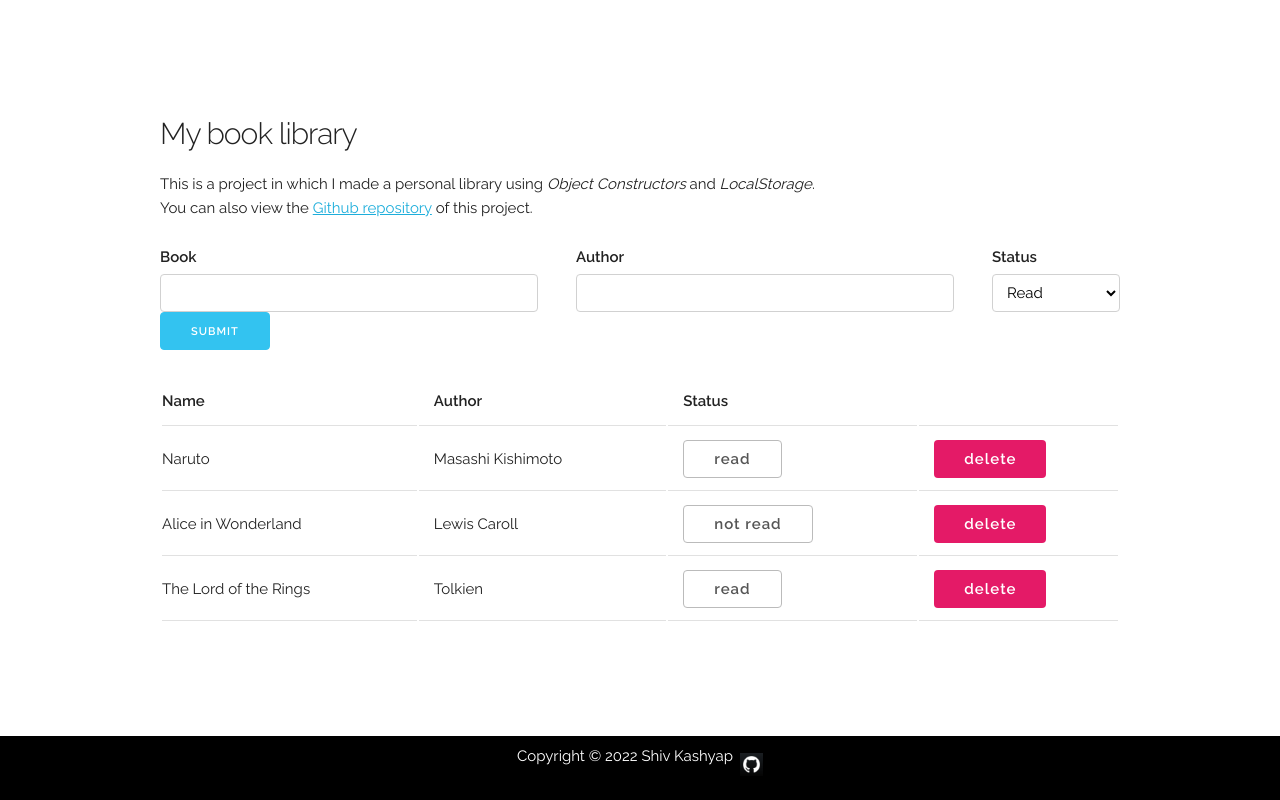
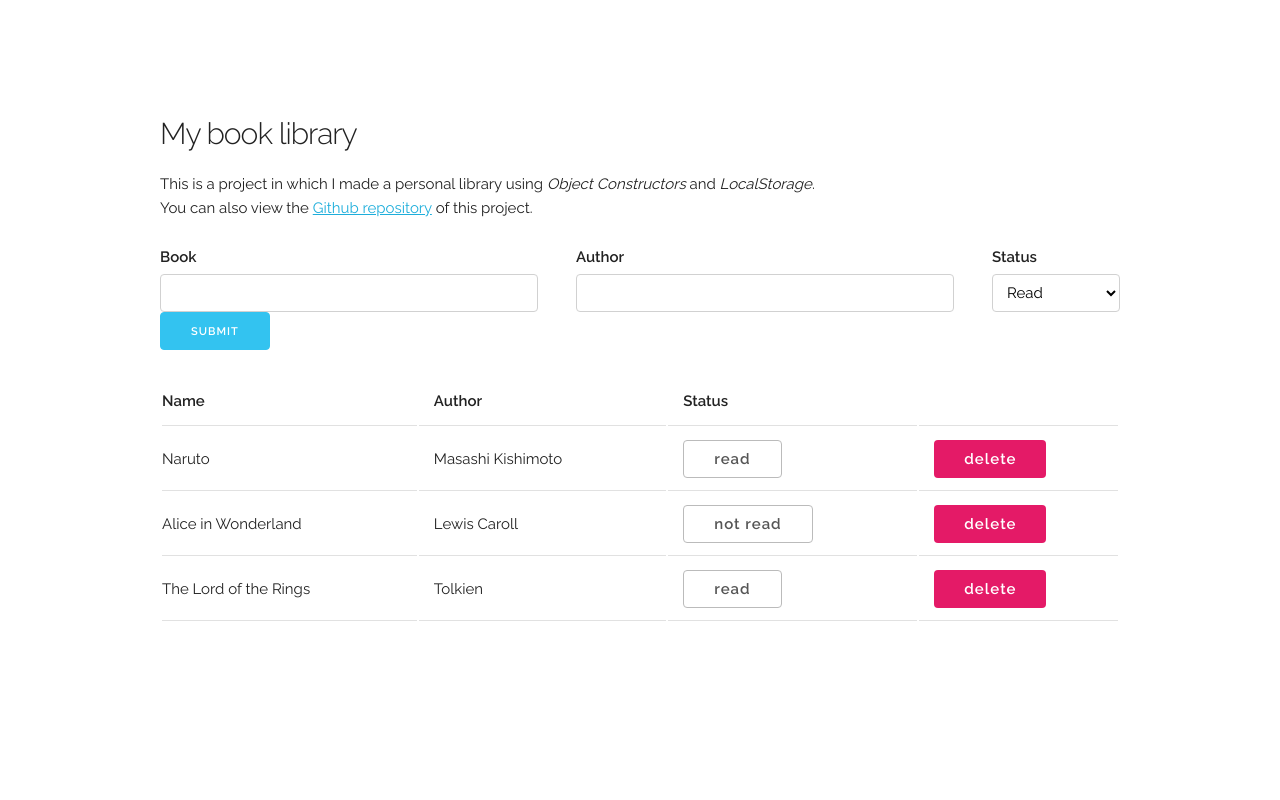
Before and after one commit to shivsgkashyap/Library, a plain HTML site: page index.html in a window 1280 px wide. Drawn offline with nearby package versions, Linux system fonts and the light colour scheme.

Commit message:
Update index.html

```diff
--- a/index.html
+++ b/index.html
@@ -80,12 +80,6 @@
         </table>
       </div>
     </div>
-    <footer class="footer">
-      <p>Copyright © 2022 Shiv Kashyap</p>
-      <a href="https://github.com/shivsgkashyap" target="_blank">
-        <img src="./images/github.png" alt="Github Logo" />
-      </a>
-    </footer>
 
     <!-- End Document
   –––––––––––––––––––––––––––––––––––––––––––––––––– -->
```
